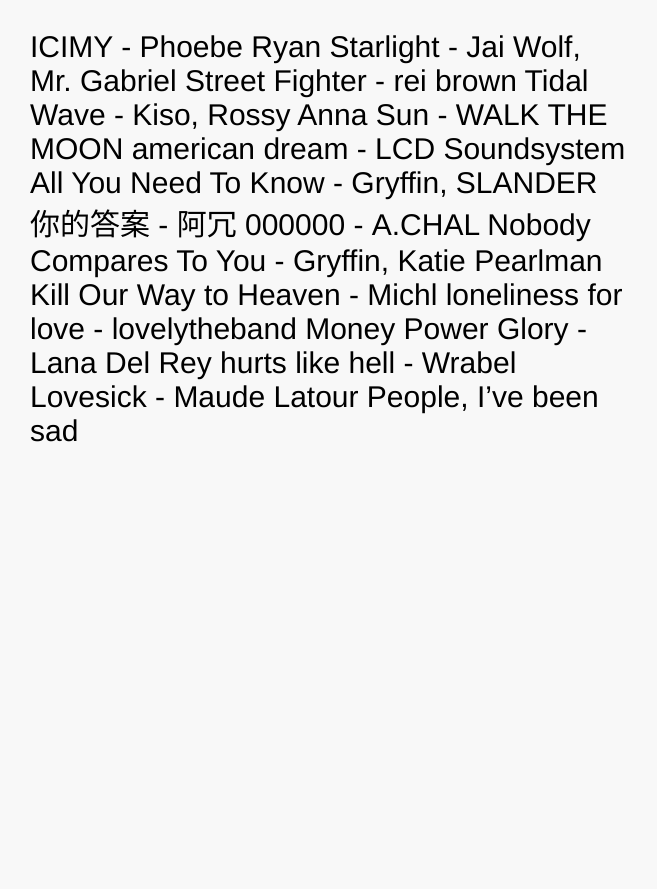
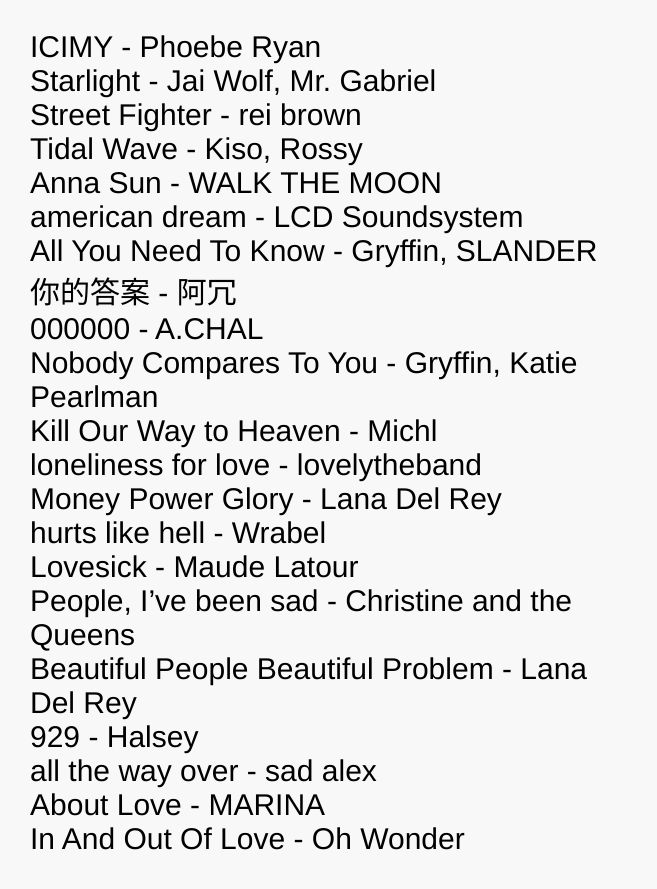
Before and after one commit to law-wang/ferrari, a Jekyll site: the page built from _posts/2020-02-21-four.md, in a window 1280 px wide. Shown: the top 889 px of the page, without its empty margins (0-657 px from the left). Built offline with Jekyll 4.4.1, drawn with Linux system fonts in a browser that asks for light colours; some web fonts are replaced.

Commit message:
Update 2020-02-21-four.md

```diff
--- a/_posts/2020-02-21-four.md
+++ b/_posts/2020-02-21-four.md
@@ -3,18 +3,43 @@
 date:   2020-02-18 02:39:58 -0500
 ---
 ICIMY - Phoebe Ryan
+
 Starlight - Jai Wolf, Mr. Gabriel
+
 Street Fighter - rei brown
+
 Tidal Wave - Kiso, Rossy
+
 Anna Sun - WALK THE MOON
+
 american dream - LCD Soundsystem
+
 All You Need To Know - Gryffin, SLANDER
+
 你的答案 - 阿冗
+
 000000 - A.CHAL
+
 Nobody Compares To You - Gryffin, Katie Pearlman
+
 Kill Our Way to Heaven - Michl
+
 loneliness for love - lovelytheband
+
 Money Power Glory - Lana Del Rey
+
 hurts like hell - Wrabel
+
 Lovesick - Maude Latour
-People, I've been sad
+
+People, I've been sad - Christine and the Queens
+
+Beautiful People Beautiful Problem - Lana Del Rey
+
+929 - Halsey
+
+all the way over - sad alex
+
+About Love - MARINA
+
+In And Out Of Love - Oh Wonder
```
